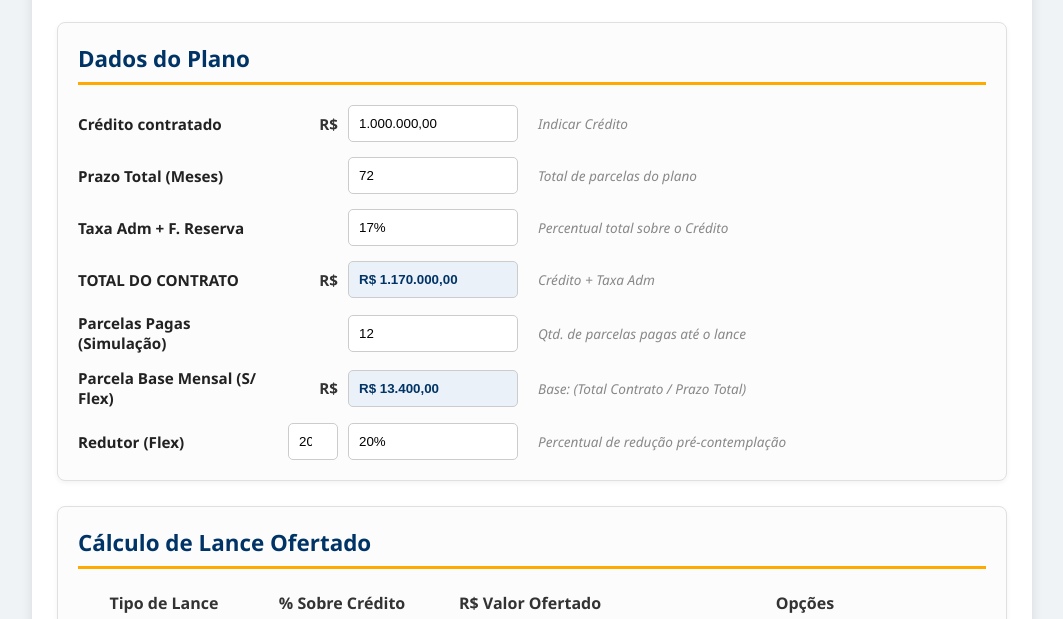
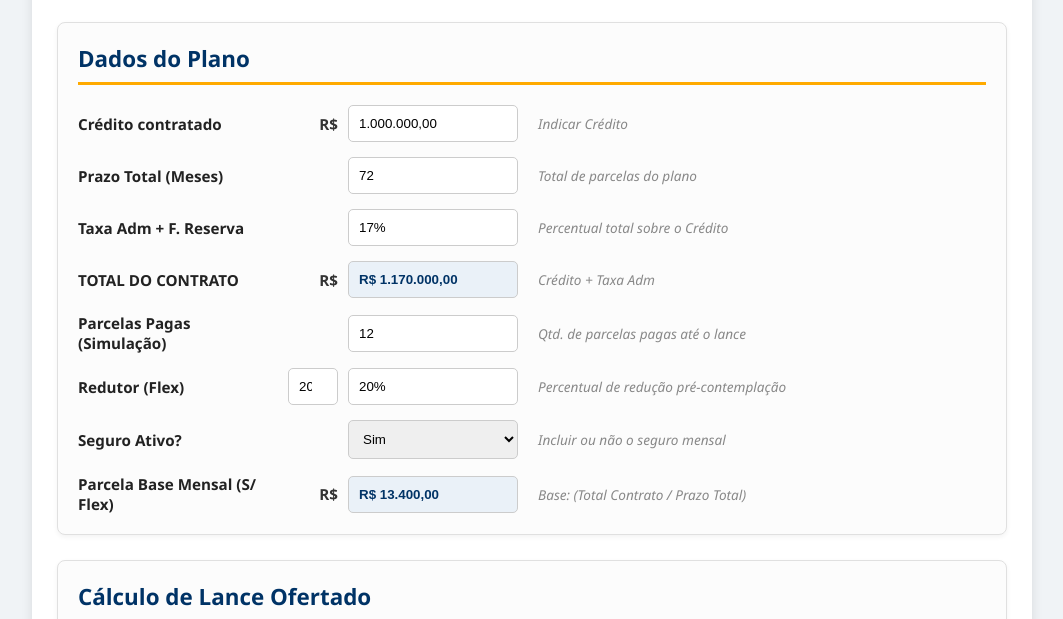
Before and after one commit to Rodrigo-Roger/Montseguro.DashBoard.Investimento, a plain HTML site: page index.html in a window 1280 px wide. Shown: the part 112-731 px from the top of the page, without its empty margins (108-1171 px from the left). Drawn offline with Linux system fonts and the light colour scheme.

Commit message:
adiciona campo de seguro ativo e ajusta cálculo da parcela base no simulador de consórcio

```diff
--- a/index.html
+++ b/index.html
@@ -78,21 +78,6 @@
             Qtd. de parcelas pagas até o lance
           </div>
 
-          <div class="grid-item label">Parcela Base Mensal (S/ Flex)</div>
-          <div class="grid-item value-label">R$</div>
-          <div class="grid-item value-input">
-            <input
-              type="text"
-              id="valor-parcela-base"
-              value="R$ 16.250,00"
-              class="editable-input read-only-style"
-              readonly
-            />
-          </div>
-          <div class="grid-item comment">
-            Base: (Total Contrato / Prazo Total)
-          </div>
-
           <div class="grid-item label">Redutor (Flex)</div>
           <div class="grid-item value-input-small">
             <input
@@ -113,6 +98,31 @@
           </div>
           <div class="grid-item comment">
             Percentual de redução pré-contemplação
+          </div>
+
+          <div class="grid-item label">Seguro Ativo?</div>
+          <div class="grid-item empty"></div>
+          <div class="grid-item value-input">
+            <select id="seguro-ativo" class="editable-input">
+              <option value="1" selected>Sim</option>
+              <option value="0">Não</option>
+            </select>
+          </div>
+          <div class="grid-item comment">Incluir ou não o seguro mensal</div>
+
+          <div class="grid-item label">Parcela Base Mensal (S/ Flex)</div>
+          <div class="grid-item value-label">R$</div>
+          <div class="grid-item value-input">
+            <input
+              type="text"
+              id="valor-parcela-base"
+              value="R$ 16.250,00"
+              class="editable-input read-only-style"
+              readonly
+            />
+          </div>
+          <div class="grid-item comment">
+            Base: (Total Contrato / Prazo Total)
           </div>
         </div>
       </section>
--- a/script.js
+++ b/script.js
@@ -7,17 +7,15 @@ document.addEventListener("DOMContentLoaded", () => {
     "perc-lance-ofertado",
     "diluir-lance",
     "redutor-opc",
-    "tipo-seguro",
-    "perc-lance-embutido", // Adicionado para recalculo
+    "perc-lance-embutido",
+    "seguro-ativo",
   ];
 
   inputsParaRecalculo.forEach((id) => {
     const element = document.getElementById(id);
     if (element) {
-      // Usa 'input' para inputs de texto e 'change' para select ou inputs que podem ser alterados rapidamente
       element.addEventListener("input", calcularSimulacao);
-      // Para alguns inputs como 'diluir-lance' que são number/select, 'change' também é útil
-      if (element.type !== 'text') {
+      if (element.type !== "text") {
         element.addEventListener("change", calcularSimulacao);
       }
     }
@@ -34,166 +32,118 @@ function formatarMoeda(valor) {
 }
 
 function parseInput(valorStr) {
-  if (typeof valorStr !== 'string') return 0;
+  if (typeof valorStr !== "string") return 0;
 
-  // Remove pontos, R$, $, %
-  let cleaned = valorStr
-    .replace(/[R$%.]/g, "")
-    .trim();
+  let cleaned = valorStr.replace(/[R$%.]/g, "").trim();
 
-  // Substitui vírgula por ponto para o parseFloat
   cleaned = cleaned.replace(",", ".");
 
   return parseFloat(cleaned) || 0;
 }
 
-// Nova função para extrair o valor de porcentagem, tratando o símbolo '%'
 function parsePercent(valorStr) {
   const value = parseInput(valorStr);
-  // Se a string original contém '%', assume-se que já é o valor percentual (ex: "17%" -> 17)
-  return valorStr.includes('%') ? value / 100 : value / 100;
+  return valorStr.includes("%") ? value / 100 : value / 100;
 }
 
 function calcularSimulacao() {
   const credito = parseInput(document.getElementById("credito").value);
-  // Usando a nova função para tratar a porcentagem
   const taxaAdm = parsePercent(document.getElementById("taxa-adm").value);
   const qtdMeses = parseInt(document.getElementById("qtd-meses").value) || 0;
   const qtdParcelasPagas =
     parseInt(document.getElementById("qtd-parc-pagas").value) || 0;
-  // Usando a nova função para tratar a porcentagem
-  const percLanceOfertado =
-    parsePercent(document.getElementById("perc-lance-ofertado").value);
+  const percLanceOfertado = parsePercent(
+    document.getElementById("perc-lance-ofertado").value
+  );
+  const diluirLance = document.getElementById("diluir-lance").value === "1";
+  const percRedutor = parsePercent(document.getElementById("redutor-opc")?.value);
+  const percLanceEmbutido = parsePercent(
+    document.getElementById("perc-lance-embutido")?.value
+  );
+  const seguroAtivo = document.getElementById("seguro-ativo")?.value === "1";
 
-  // O input 'diluir-lance' é um 'number', seu valor é uma string que deve ser comparada com "1"
-  const diluirLance = document.getElementById("diluir-lance").value === "1";
+  const taxaSeguroMensal = 0.0004;
+  const valorSeguroMensal = seguroAtivo ? credito * taxaSeguroMensal : 0;
 
-  // Usando a nova função para tratar a porcentagem
-  const percRedutor =
-    parsePercent(document.getElementById("redutor-opc")?.value);
-
-  // Usando a nova função para tratar a porcentagem do lance embutido
-  const percLanceEmbutido =
-    parsePercent(document.getElementById("perc-lance-embutido")?.value);
-
-  // O tipo-seguro não é usado no cálculo, mantendo a variável de seguro
-  // const tipoSeguro = parseInt(document.getElementById("tipo-seguro")?.value) || 1;
-
-  // --- Valores Fixos/Parâmetros ---
-  const taxaSeguroMensal = 0.0004; // 0.04%
-  const valorSeguroMensal = credito * taxaSeguroMensal;
-
-  // --- Saldo Devedor Total (Crédito + Taxa Adm) ---
   const saldoDevedorTotal = credito * (1 + taxaAdm);
   const valorParcelaIntegral = qtdMeses > 0 ? saldoDevedorTotal / qtdMeses : 0;
 
-  // --- Redutor/Flex (Pré-Contemplação) ---
   const valorParcelaFlex = valorParcelaIntegral * (1 - percRedutor);
   const valorResidualPorMes = valorParcelaIntegral * percRedutor;
   const saldoResidualAcumulado = valorResidualPorMes * qtdParcelasPagas;
 
-  // Atualiza label do redutor
   const redutorLabel = document.getElementById("redutor-label");
   if (redutorLabel) {
-    // Exibe a porcentagem que foi usada no cálculo, formatada
     const percRedutorFormatado = (percRedutor * 100).toFixed(0);
     redutorLabel.value = `${percRedutorFormatado}%`;
   }
 
-  // Atualiza Saldo Devedor Inicial
   document.getElementById("saldo-devedor-inicial").value =
     formatarMoeda(saldoDevedorTotal);
 
-  // Atualiza Valor da Parcela Base (Flex ou Integral + Seguro)
   const parcelaParaExibir =
     percRedutor > 0 ? valorParcelaFlex : valorParcelaIntegral;
   document.getElementById("valor-parcela-base").value = formatarMoeda(
     parcelaParaExibir + valorSeguroMensal
   );
 
-  // --- Cálculo do Lance ---
   const valorLanceEmbutido = credito * percLanceEmbutido;
   const valorLanceLivre = credito * percLanceOfertado;
-
-  // O valor total do lance ofertado é a soma do Lance Livre + Lance Embutido
   const valorLanceTotal = valorLanceLivre + valorLanceEmbutido;
 
-  // O saldo devedor inicial é reduzido pelo valor total do lance
   let saldoDevedorParaQuitar = saldoDevedorTotal - valorLanceTotal;
-
-  // O saldo residual acumulado é somado ao saldo devedor
   saldoDevedorParaQuitar += saldoResidualAcumulado;
 
-  // --- Atualiza Dados do Lance ---
   document.getElementById("valor-lance-ofertado").value =
-    formatarMoeda(valorLanceTotal); // Valor Total (Livre + Embutido)
+    formatarMoeda(valorLanceTotal);
 
-  // Atualiza a exibição do Lance Embutido (somente o valor)
   const inputValorLanceEmbutido = document.querySelector("#valor-lance-embutido input");
   if (inputValorLanceEmbutido) {
     inputValorLanceEmbutido.value = formatarMoeda(valorLanceEmbutido);
   }
 
-  // Atualiza o Saldo Devedor Final
   document.getElementById("saldo-devedor-final").textContent = formatarMoeda(
     saldoDevedorParaQuitar
   );
 
-  // Atualiza a label Diluir Lance
   document.getElementById("diluir-lance-label").textContent = diluirLance
     ? "Sim (Reduz Parcela)"
     : "Não (Abate Prazo)";
 
-  // --- Cálculo Pós-Contemplação ---
   const prazoRestanteInicial = qtdMeses - qtdParcelasPagas;
 
   let parcelasAPagar;
   let valorParcelaFinalSemSeguro;
 
-  // Lógica de Diluição
   if (diluirLance) {
-    // Diluir Lance: Prazo não muda, Parcela reduz
     parcelasAPagar = prazoRestanteInicial;
     valorParcelaFinalSemSeguro =
       parcelasAPagar > 0 ? saldoDevedorParaQuitar / parcelasAPagar : 0;
   } else {
-    // Abater Prazo: Parcela não muda, Prazo reduz
-    // A parcela pós-contemplação volta a ser a parcela cheia (integral)
     const parcelaCheiaPosContemplacao = valorParcelaIntegral;
     valorParcelaFinalSemSeguro = parcelaCheiaPosContemplacao;
 
-    // Calcula o novo prazo, arredondando para cima
     parcelasAPagar =
       valorParcelaFinalSemSeguro > 0
         ? Math.ceil(saldoDevedorParaQuitar / valorParcelaFinalSemSeguro)
         : 0;
   }
 
-  // Soma o seguro à parcela final
   const valorParcelaFinalCOMSEGURO =
     valorParcelaFinalSemSeguro + valorSeguroMensal;
 
-  // --- Atualiza Resultados Finais ---
-
-  // Qtd. de parcelas a pagar
   document.getElementById("parc-a-pagar-qtd").value = parcelasAPagar;
 
-  // Valor da Parcela a pagar (com seguro)
   document.getElementById("parc-a-pagar-valor").value = formatarMoeda(
     valorParcelaFinalCOMSEGURO
   );
 
-  // Qtd. de parcelas abatidas (apenas relevante para "Abate Prazo")
-  // Calculado pelo valor total do lance / valor da parcela integral
   const qtdParcelasAbatidas =
     valorParcelaIntegral > 0 ? valorLanceTotal / valorParcelaIntegral : 0;
 
-  // Qtd. de parcelas abatidas
   document.getElementById("qtd-parc-abatidas").value =
     qtdParcelasAbatidas.toFixed(2);
 
-  // Crédito disponível
-  // O crédito disponível é o crédito contratado menos o valor do lance embutido
   const creditoDisponivel = credito - valorLanceEmbutido;
   document.querySelector(".lance-contemplacao .info-line:last-child input").value = formatarMoeda(creditoDisponivel);
 }
```
